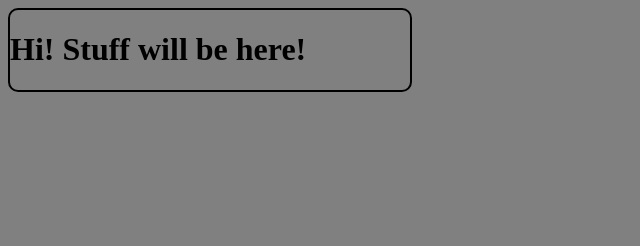
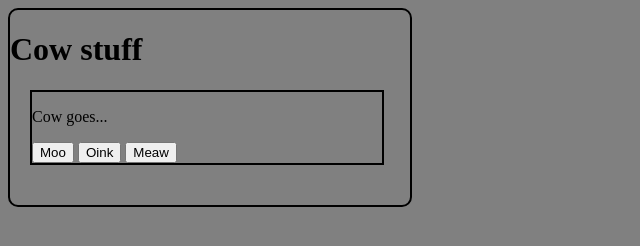
Before and after one commit to Daniel7Ionescu/testingGit, a plain HTML site: page index.html in a window 1280 px wide. Shown: the whole page, without its empty margins (0-640 px from the left). Drawn offline with Linux system fonts and the light colour scheme.

Commit message:
added cow stuff

```diff
--- a/index.css
+++ b/index.css
@@ -11,3 +11,15 @@ body {
     /* top: 50%;
     left: 50%; */
 }
+
+#innerContainer {
+    border: 2px solid black;
+    position: relative;
+    width: 350px;
+    margin-left: 5%;
+    margin-bottom: 10%;
+}
+
+input {
+    margin-left: 20%;
+}
--- a/index.html
+++ b/index.html
@@ -8,7 +8,13 @@
   </head>
   <body>
     <div id="container">
-      <h1 id="greet-el"></h1>
+      <h1 id="name-el"></h1>
+      <div id="innerContainer">
+        <p id="cow-el">Cow goes...</p>
+        <button onclick="moo()">Moo</button>
+        <button onclick="oink()">Oink</button>
+        <button onclick="meaw()">Meaw</button>
+      </div>
     </div>
     <script src="index.js"></script>
   </body>
--- a/index.js
+++ b/index.js
@@ -1,2 +1,17 @@
-let greetEl = document.getElementById('greet-el');
-greetEl.textContent = 'Hi! Stuff will be here!';
+let nameEl = document.getElementById('name-el');
+nameEl.textContent = 'Cow stuff';
+
+let cowEl = document.getElementById('cow-el');
+
+function moo(){
+    cowEl.textContent = "";
+    cowEl.textContent = "Moo!";
+}
+function oink(){
+    cowEl.textContent = "";
+    cowEl.textContent = "Oink!";
+}
+function meaw(){
+    cowEl.textContent = "";
+    cowEl.textContent = "Meaw!";
+}
```
